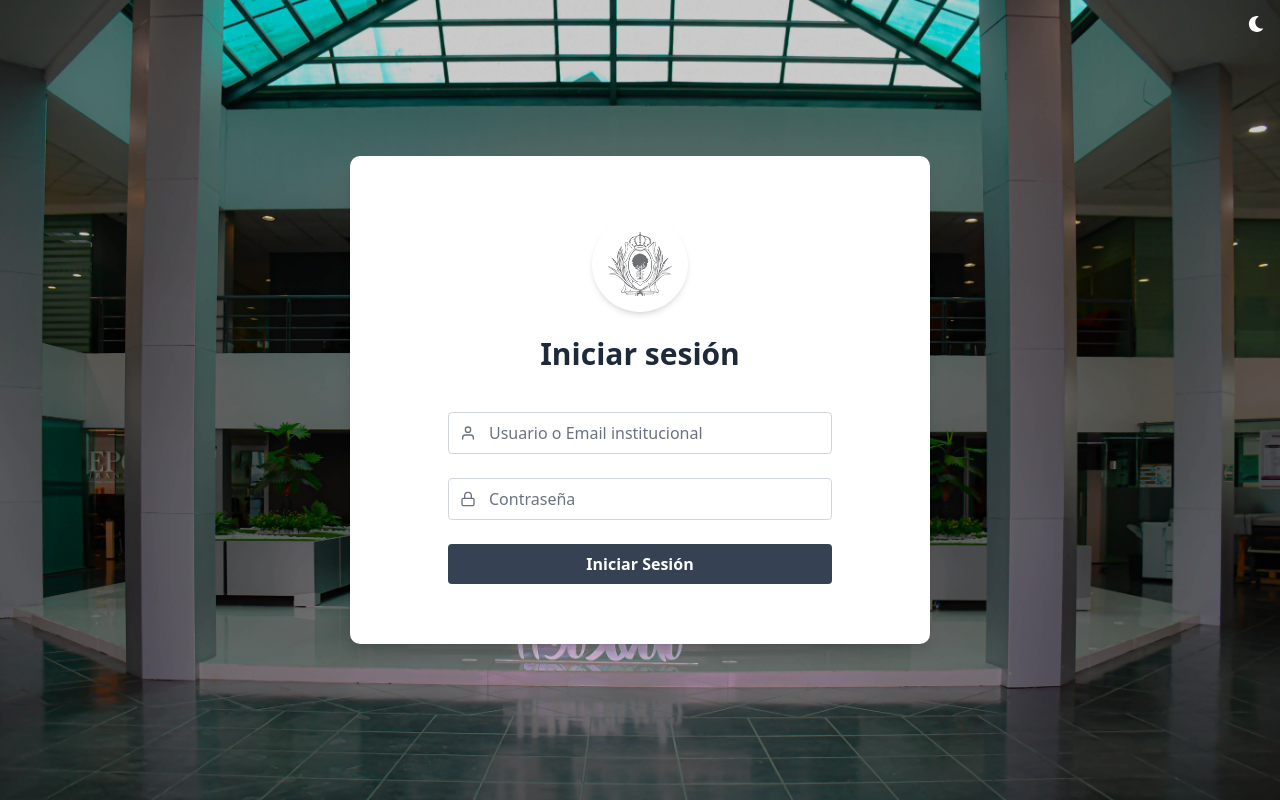
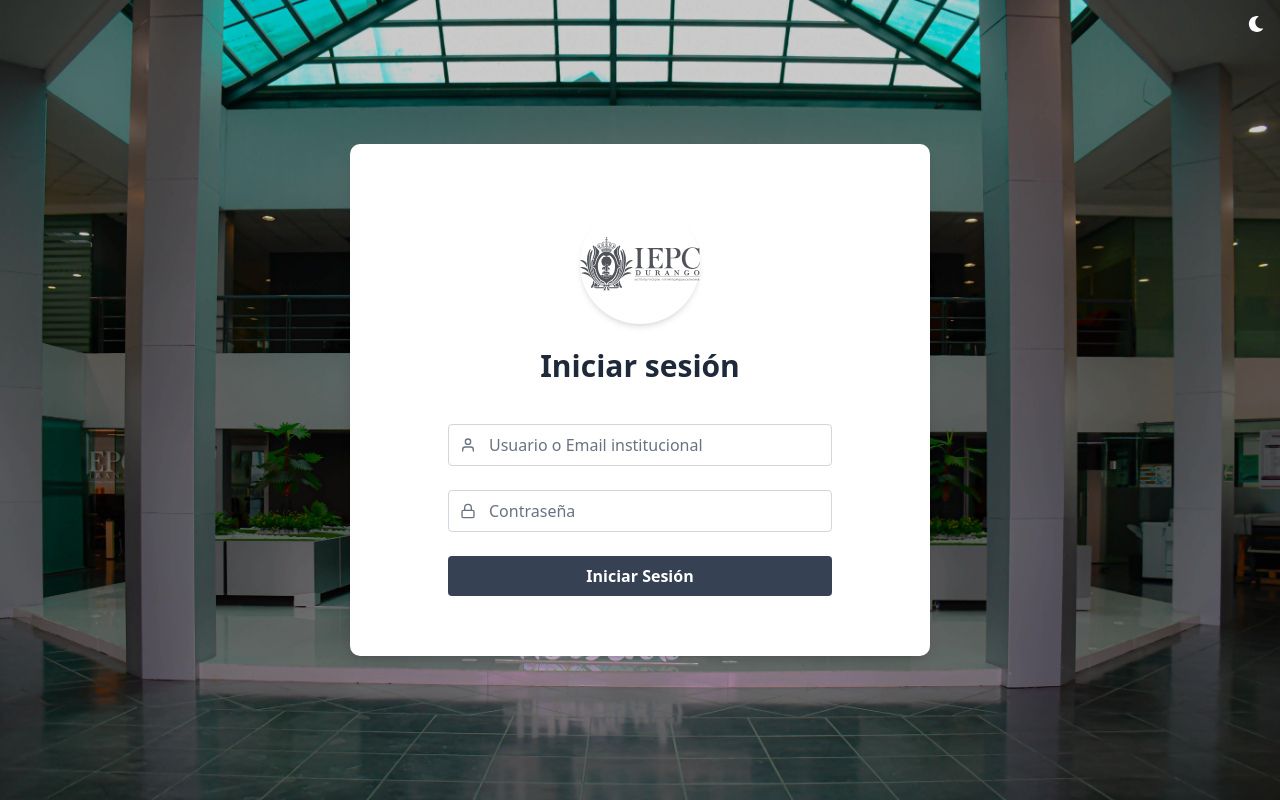
Before and after one commit to jhovanacarrillo/SII, a React (Vite) app: page / in a window 1280 px wide. Built offline with nearby package versions, Linux system fonts and the light colour scheme.

Commit message:
Libreria de Icon

```diff
--- a/package.json
+++ b/package.json
@@ -19,6 +19,7 @@
     "@radix-ui/react-separator": "^1.1.7",
     "@radix-ui/react-slot": "^1.2.3",
     "@radix-ui/react-tooltip": "^1.2.7",
+    "@tabler/icons-react": "^3.34.1",
     "@tailwindcss/vite": "^4.1.11",
     "@tanstack/react-table": "^8.21.3",
     "class-variance-authority": "^0.7.1",
--- a/src/App.tsx
+++ b/src/App.tsx
@@ -2,8 +2,10 @@
 import { BrowserRouter, Routes, Route } from 'react-router-dom';
 import Calendario from './Pages/Calendario';
 import Login from './Pages/Login';
+import Login2 from './Pages/Login2';
 import AgendaPage from './Pages/Agenda';
 import Sidebar from '@/components/ui/layout/Sidebar';
+
 
 function App() {
 
@@ -12,10 +14,13 @@ function App() {
     <BrowserRouter>
       <Routes>
         <Route path="/" element={<Login />} />
+         <Route path="/login" element={<Login2 />} />
 
         <Route element={<Sidebar />}>
           <Route path="/calendario" element={<Calendario />} />
           <Route path="/agenda" element={<AgendaPage />} />
+
+
         </Route>
       </Routes>
     </BrowserRouter>
--- a/src/Pages/Login.tsx
+++ b/src/Pages/Login.tsx
@@ -32,7 +32,7 @@ export default function Login() {
 
   return (
     <div className="relative w-screen h-screen overflow-hidden">
-      {/* Imagen de fondo */}
+
       <img
         src={theme === "dark" ? "../../public/img/iepc-darks.jpg" : "../../public/img/img_iepc.jpg"}
         alt="Fondo"
@@ -56,14 +56,16 @@ export default function Login() {
         <div className="bg-white dark:bg-black bg-opacity-90 dark:bg-opacity-50 rounded-lg shadow-lg p-15 w-full max-w-145 text-gray-800 dark:text-white">
 
           <div className="flex justify-center mb-6">
-            <div className="w-24 h-24 rounded-full bg-white flex items-center justify-center shadow-md">
-              <img
-                src={theme === "dark" ? "../../public/img/logo_durango.png" : "../../public/img/logo_durango.png"}
-                alt="Logo Durango"
-                className="w-16 h-16 object-contain"
-              />
-            </div>
-          </div>
+  <div className="w-30 h-30 rounded-full bg-transparent flex items-center justify-center shadow-md">
+   <img
+      src="../../public/img/LOGO2023.svg"
+      alt="Logo"
+      className={`w-30 h-30 object-contain transition duration-300
+        ${theme === "dark" ? "brightness-400 drop-shadow-[0_0_25px_rgba(255,255,255,0.6)]" : ""}`}
+    />
+  </div>
+</div>
+
 
           <h2 className="text-3xl font-bold text-center mb-10">Iniciar sesión</h2>
 
--- a/src/Pages/Login2.tsx
+++ b/src/Pages/Login2.tsx
@@ -143,8 +143,8 @@ export default function Login2() {
 
   return (
     <div className="w-screen h-screen flex items-center justify-center transition-colors duration-300">
-      <div className="flex w-full h-full shadow-lg overflow-hidden text-gray-800 dark:text-white relative bg-black">
-        {/* Imagen Izquierda */}
+      <div className="flex bg-white w-full h-full shadow-lg overflow-hidden text-gray-800 dark:text-white relative dark:bg-black">
+
        <div  className="hidden md:block md:w-1/2 h-full">
           <img
   src={theme === "dark" ? "../../public/img/iepc-darks.jpg" : "../../public/img/img_iepc.jpg"}
@@ -153,7 +153,6 @@ export default function Login2() {
 />
         </div>
 
-        {/* Botón de tema */}
         <button
           onClick={toggleTheme}
           className="absolute top-4 right-4 text-gray-600 dark:text-gray-200 hover:text-black dark:hover:text-white transition"
@@ -162,7 +161,7 @@ export default function Login2() {
           {theme === "dark" ? <FaSun /> : <FaMoon />}
         </button>
 
-        {/* Formulario Derecho */}
+
         <div className="w-full md:w-1/2 flex items-center justify-center p-8">
           <div className="w-full max-w-md">
             <div className="flex justify-center mb-6">
```
Also changed, not shown: public/img/LOGO2023.svg (added), 1 other file (tests, documents, lock files or other folders).
